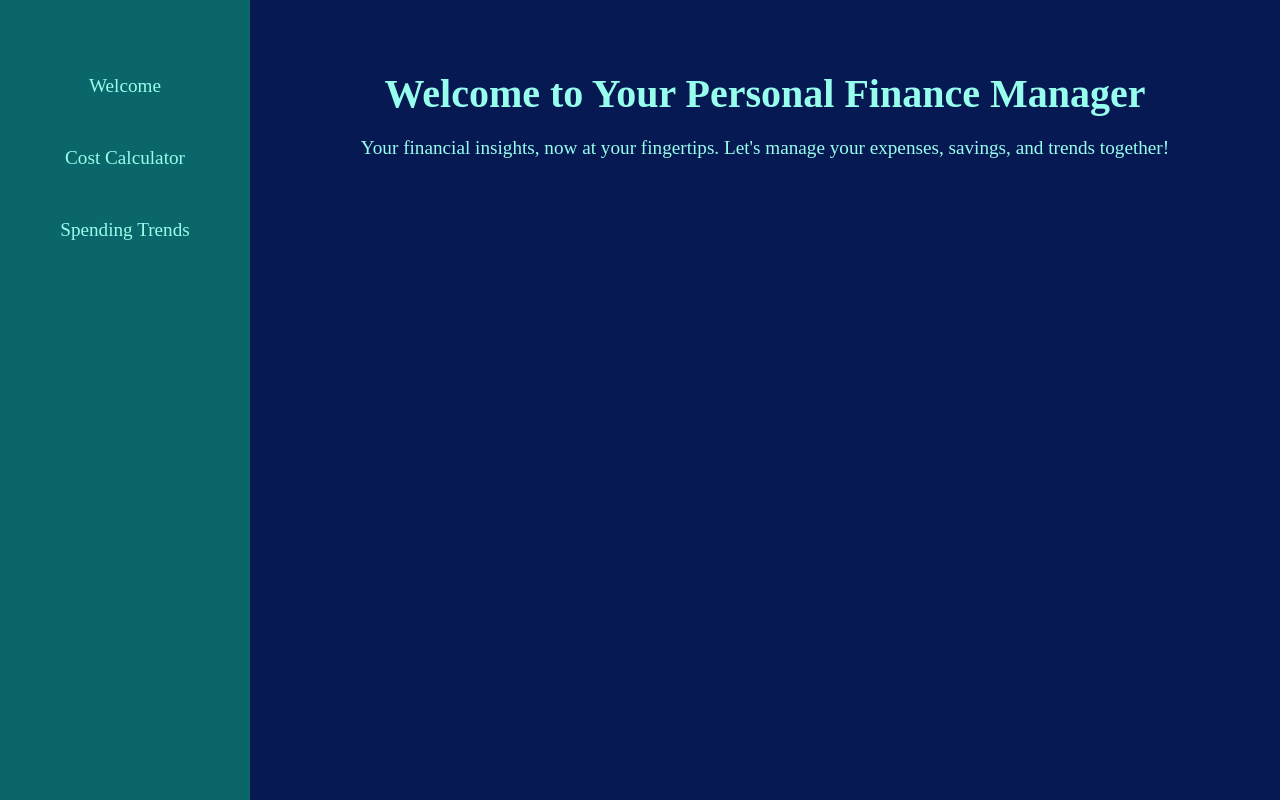
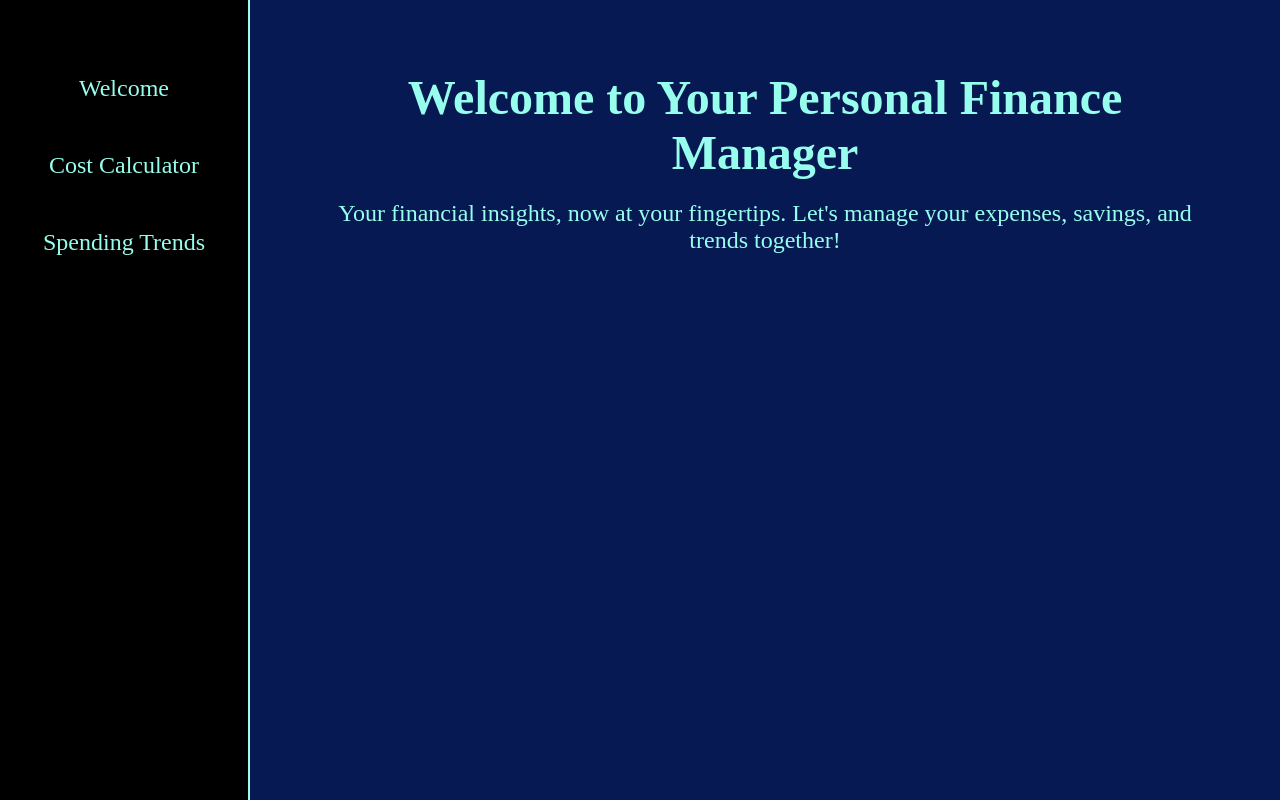
Before and after one commit to nihalgirish/personal-finance-management-app, a plain HTML site: page index.html in a window 1280 px wide. Drawn offline with Linux system fonts and the light colour scheme.

Commit message:
Update style.css

```diff
--- a/style.css
+++ b/style.css
@@ -14,7 +14,7 @@ body {
 
 /* Sidebar Navigation */
 #sidebar {
-    background-color: #0B666A; /* Sidebar color */
+    background-color: #000; /* Changed to black */
     color: #97FEED; /* Text color in sidebar */
     width: 250px;
     height: 100vh;
@@ -24,6 +24,7 @@ body {
     padding-top: 50px;
     display: flex;
     flex-direction: column;
+    border-right: 2px solid #97FEED; /* Added a light blue line */
 }
 
 .nav-item {
@@ -35,7 +36,7 @@ body {
 .nav-item a {
     text-decoration: none;
     color: #97FEED;
-    font-size: 1.2rem;
+    font-size: 1.5rem; /* Increased font size for tabs */
 }
 
 .nav-item a:hover {
@@ -58,12 +59,12 @@ body {
 }
 
 .welcome-page h1 {
-    font-size: 2.5rem;
+    font-size: 3rem; /* Increased font size for welcome message */
     margin-bottom: 20px;
 }
 
 .welcome-page p {
-    font-size: 1.2rem;
+    font-size: 1.5rem;
 }
 
 /* Styling for content pages (Cost Calculator, Spending Trends) */
```
